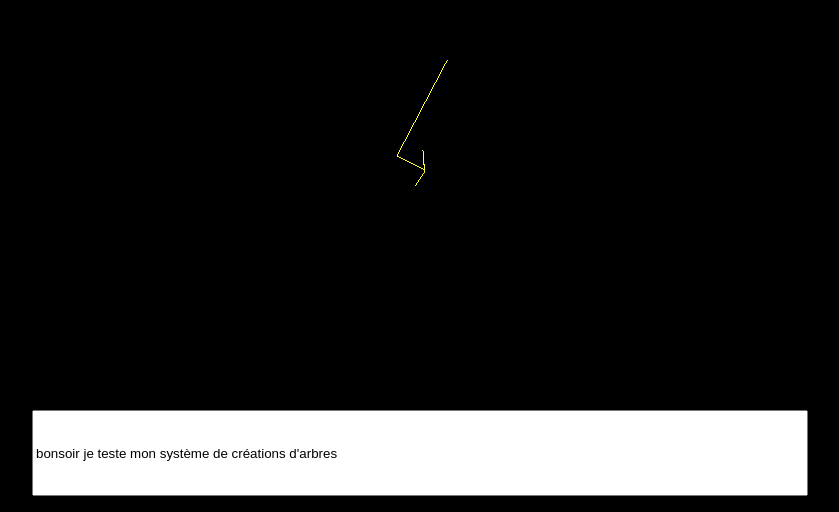
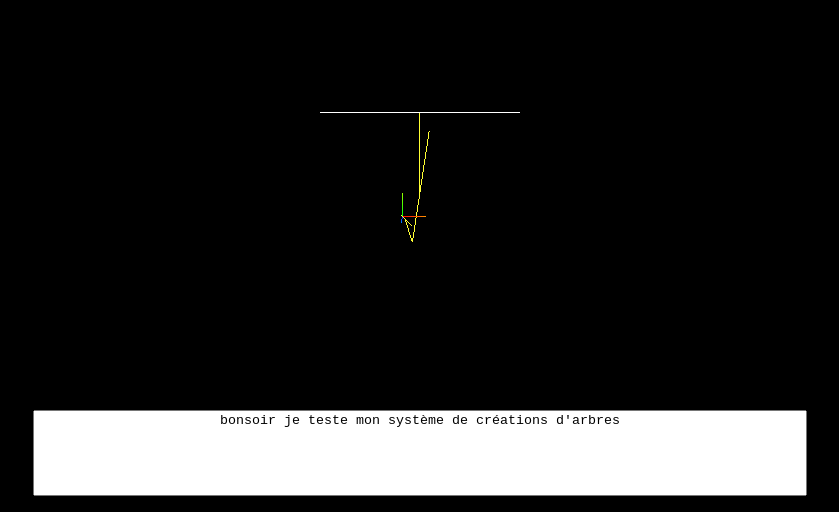
Before and after one commit to nvianin/l-system-trees, a website: page index.html in a window 1280 px wide. Shown: the part 288-800 px from the top of the page, without its empty margins (220-1059 px from the left). Drawn offline with nearby package versions, Linux system fonts and the light colour scheme.

Commit message:
update Tree.js, Turtle.js, index.html and js.js

```diff
--- a/Tree.js
+++ b/Tree.js
@@ -39,9 +39,12 @@ class Tree {
         this.branches = [];
         this.object = new THREE.Object3D();
         this.object.position.copy(position)
+        this.scale = 1
+        this.object.scale.set(this.scale, this.scale, this.scale)
+        /* this.object.rotation.x = Math.PI */
         /* this.build(); */
 
-        this.turtle = new Turtle();
+        this.turtle = new Turtle(this.scale);
         let instructions = this.turtle.alphConv(this.message)
         log(instructions)
         let points = this.turtle.build(instructions)
--- a/Turtle.js
+++ b/Turtle.js
@@ -10,67 +10,84 @@ let turtle_operations = [
 ]
 
 class Turtle {
-    constructor() {
+    constructor(scale = 1) {
         this.position = new THREE.Vector3();
         this.heading = new THREE.Vector3(0, 0, 1);
+        this.object = new THREE.Object3D();
+        /* this.object.add(new THREE.AxesHelper(.3)) */
+        this.helper = new THREE.AxesHelper(.3);
+        app.scene.add(this.helper)
+        this.scale = scale;
+        this.object.scale.set(this.scale, this.scale, this.scale)
+        app.scene.add(this.object)
         this.stored_position = new THREE.Vector3();
-        this.theta = 45;
+        this.theta = .15;
     }
 
     build(instruction) {
-        this.position = new THREE.Vector3();
+        this.object.position.copy(new THREE.Vector3());
+        this.object.rotation.set(0, 0, 0)
         this.heading = new THREE.Vector3(0, 0, 1);
         this.stored_position = new THREE.Vector3();
         let points = []
-        points.push(this.position.clone())
+        points.push(this.object.position.clone())
         log("Building " + instruction);
+        log(instruction.length)
         let i = instruction.length;
-        let distance_factor = i / instruction.length
+        let distance_factor;
         for (let char of instruction.toUpperCase().split("")) {
-            distance_factor = i / instruction.length
+            distance_factor = Math.pow(i / instruction.length, 2)
             /* log(distance_factor) */
             /* distance_factor = 1 */
             /* log(char) */
             switch (char) {
                 case "F":
-                    this.position.add(this.heading.clone().multiplyScalar(distance_factor));
+                    /* this.position.add(this.heading.clone().multiplyScalar(distance_factor)); */
+                    this.object.translateY(distance_factor);
                     break;
                 case "B":
-                    this.position.sub(this.heading.clone().multiplyScalar(distance_factor));
+                    /* this.position.sub(this.heading.clone().multiplyScalar(distance_factor)); */
+                    this.object.translateY(-distance_factor);
                     break;
                 case "R":
-                    this.heading.applyAxisAngle(
+                    /* this.heading.applyAxisAngle(
                         new THREE.Vector3(0, 1, 0),
                         this.theta
-                    );
+                    ); */
+                    this.object.rotateY(this.theta);
                     break;
                 case "L":
-                    this.heading.applyAxisAngle(
+                    /* this.heading.applyAxisAngle(
                         new THREE.Vector3(0, 1, 0),
                         -this.theta
-                    );
+                    ); */
+                    this.object.rotateY(-this.theta);
                     break;
                 case "U":
-                    this.heading.applyAxisAngle(
+                    /* this.heading.applyAxisAngle(
                         new THREE.Vector3(1, 0, 0),
                         -this.theta
-                    );
+                    ); */
+                    this.object.rotateZ(this.theta)
                     break;
                 case "D":
-                    this.heading.applyAxisAngle(
+                    /* this.heading.applyAxisAngle(
                         new THREE.Vector3(1, 0, 0),
                         -this.theta
-                    );
+                    ); */
+                    this.object.rotateZ(-this.theta)
                     break;
                 case "[":
-                    this.stored_position.copy(this.position);
+                    this.stored_position.copy(this.object.position);
                     break;
                 case "]":
-                    this.position.copy(this.stored_position);
+                    this.object.position.copy(this.stored_position);
                     break;
             }
-            points.push(this.position.clone())
+            points.push(this.object.position.clone())
             i--;
+            this.helper.position.copy(this.object.position);
+            this.helper.position.multiplyScalar(this.scale)
         }
         return points;
     }
@@ -111,4 +128,42 @@ class Ruleset {
         }
         return ""
     }
+
+    clear() {
+        this.rules = {}
+    }
+
+    randomize(n = 3) {
+        this.clear()
+        for (let i = 0; i < n; i++) {
+            this.rules[
+                this.randomKey(2)
+            ] = this.randomSubstition();
+        }
+        log("Randomized rules: ", this.rules)
+    }
+
+    randomKey(max = 4) {
+        let result = "",
+            length = Math.ceil(Math.random() * max);
+        for (let i = 0; i < length; i++) {
+            result += this.randomOp()
+        }
+        return result;
+    }
+
+    randomOp() {
+        return turtle_operations[
+            Math.floor(Math.random() * turtle_operations.length)
+        ]
+    }
+
+    randomSubstition() {
+        let result = "",
+            length = Math.floor(Math.random() * 6);
+        for (let i = 0; i < length; i++) {
+            result += this.randomOp();
+        }
+        return result
+    }
 }
--- a/index.html
+++ b/index.html
@@ -19,6 +19,10 @@
             transform: translate(-50%, 0);
             width: 60%;
             height: 10%;
+            resize: none;
+            user-select: none;
+
+            text-align: center;
         }
     </style>
     <script src="./Utils.js"></script>
@@ -35,7 +39,7 @@
 </head>
 
 <body>
-    <input type="text" value="" id="text-input">
+    <textarea value="" id="text-input">
 </body>
 
 </html>
--- a/js.js
+++ b/js.js
@@ -14,6 +14,14 @@ class App {
         window.addEventListener("resize", this.setSize.bind(this))
 
         this.trees = [];
+        this.ground = new THREE.Mesh(
+            new THREE.PlaneGeometry(2, 2, 10, 10),
+            new THREE.MeshBasicMaterial({
+                wireframe: true
+            })
+        )
+        this.ground.rotation.x = Math.PI / 2
+        this.scene.add(this.ground)
 
         this.render()
     }
@@ -34,8 +42,10 @@ class App {
         /* this.trees.push(new Tree(sentences[0])) */
         this.tree = new Tree("", new THREE.Vector3())
         this.ruleset = new Ruleset()
-        this.ruleset.addRule("F", "FUF");
-        this.ruleset.addRule("U", "F")
+        this.ruleset.addRule("U", "[UFFUF]")
+        this.ruleset.randomize()
+        /* this.ruleset.addRule("F", "FR[FRFR]"); */
+        /* this.ruleset.addRule("U", "F") */
 
         this.input = document.querySelector("#text-input");
         this.input.addEventListener("input", e => {
```
